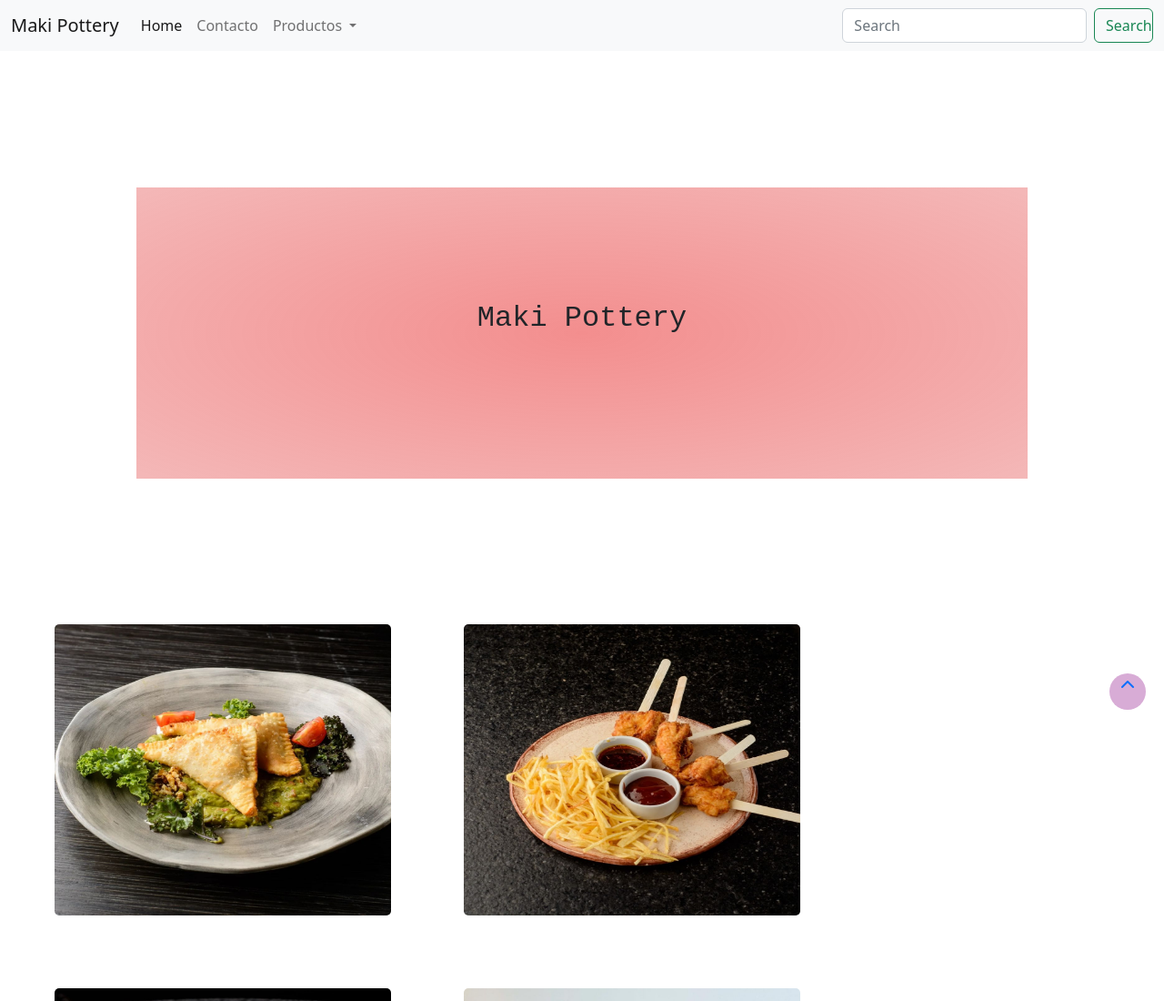
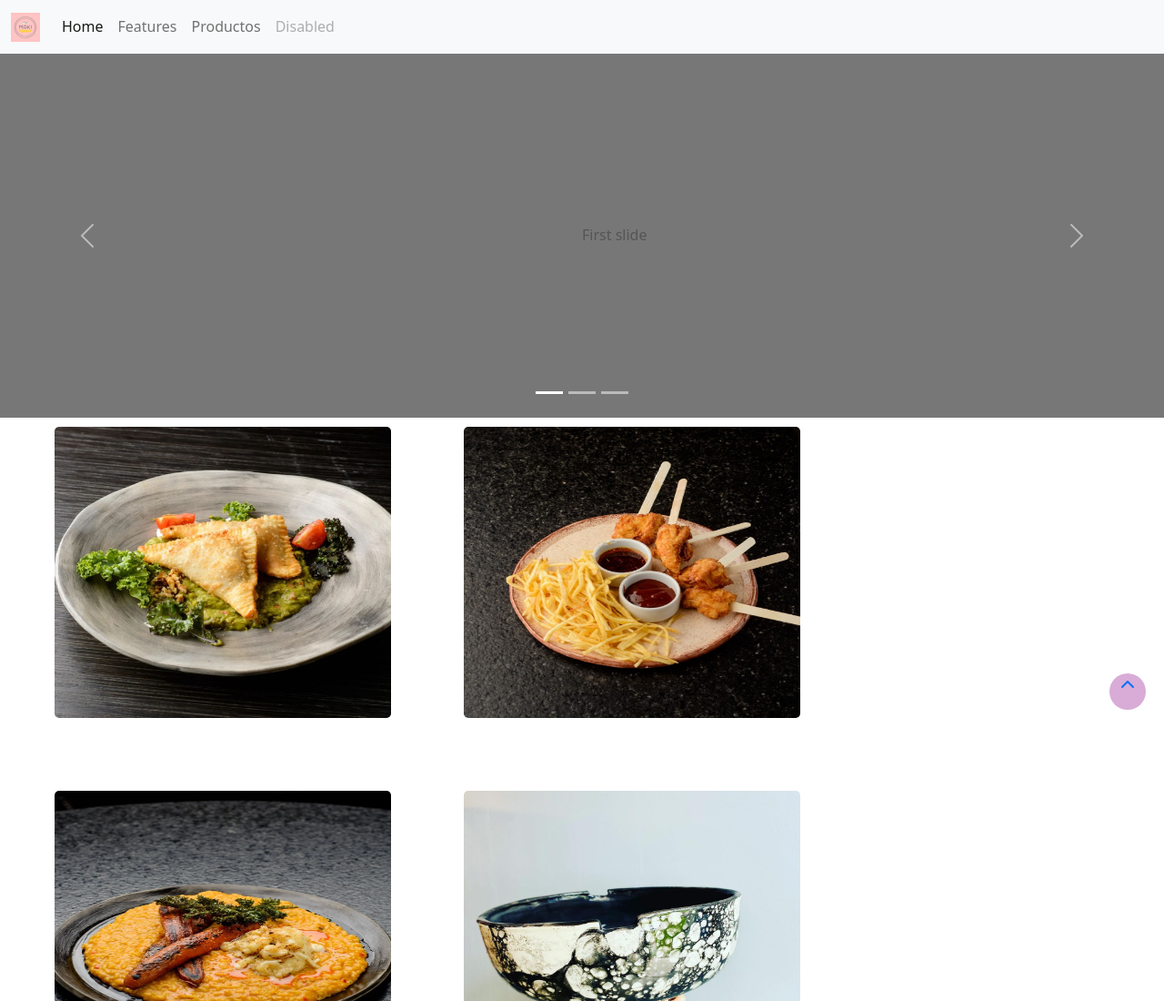
Before and after one commit to juanchigiorgi/Maki-Pottery, a plain HTML site: page index.html in a window 1280 px wide. Shown: the top 1100 px of the page at 91% size. Drawn offline with nearby package versions, Linux system fonts and the light colour scheme.

Commit message:
tercera edicion

```diff
--- a/index.html
+++ b/index.html
@@ -21,50 +21,70 @@
   </head>
 
 <body>
-    <main></main>
-
-
+  <main>
 
     <!--Nav-->
 
-
-    <nav class="navbar navbar-expand-lg bg-light" style="background-color: #fde3fd;">
+    <header>
+      <nav class="navbar navbar-expand-lg bg-light">
         <div class="container-fluid">
-          <a class="navbar-brand" href="#">Maki Pottery</a>
-          <button class="navbar-toggler" type="button" data-bs-toggle="collapse" data-bs-target="#navbarSupportedContent" aria-controls="navbarSupportedContent" aria-expanded="false" aria-label="Toggle navigation">
+          <a class="navbar-brand" href="index.html"><img src="img/logito.ico" alt="logo"></a>
+          <button class="navbar-toggler" type="button" data-bs-toggle="collapse" data-bs-target="#navbarNav" aria-controls="navbarNav" aria-expanded="false" aria-label="Toggle navigation">
             <span class="navbar-toggler-icon"></span>
           </button>
-          <div class="collapse navbar-collapse" id="navbarSupportedContent">
-            <ul class="navbar-nav me-auto mb-2 mb-lg-0">
+          <div class="collapse navbar-collapse" id="navbarNav">
+            <ul class="navbar-nav">
               <li class="nav-item">
-                <a class="nav-link active" aria-current="page" href="#">Home</a>
+                <a class="nav-link active" aria-current="page" href="index.html">Home</a>
               </li>
               <li class="nav-item">
-                <a class="nav-link" href="#">Contacto</a>
+                <a class="nav-link" href="#">Features</a>
               </li>
-              <li class="nav-item dropdown">
-                <a class="nav-link dropdown-toggle" href="productos.html" id="navbarDropdown" role="button" data-bs-toggle="dropdown" aria-expanded="false">
-                  Productos
-                </a>
-                <ul class="dropdown-menu" aria-labelledby="navbarDropdown">
-                  <li><a class="dropdown-item" href="#">Cuencos</a></li>
-                  <li><a class="dropdown-item" href="#">Tazas</a></li>
-                  <li><hr class="dropdown-divider"></li>
-                  <li><a class="dropdown-item" href="#">Bowls</a></li>
-                </ul>
+              <li class="nav-item">
+                <a class="nav-link" href="productos.html">Productos</a>
+              </li>
+              <li class="nav-item">
+                <a class="nav-link disabled">Disabled</a>
               </li>
             </ul>
-            <form class="d-flex" role="search">
-              <input class="form-control me-2" type="search" placeholder="Search" aria-label="Search">
-              <button class="btn btn-outline-success" type="submit">Search</button>
-            </form>
           </div>
         </div>
-    </nav>
+      </nav>
+    </header>
+
 
     <section> <!--Section 2 banner-->
 
-        <div class="banner animate__animated animate__bounceInDown"><p class="banner-maki">Maki Pottery</p> </div>
+      <div id="carouselExampleIndicators" class="carousel slide" data-bs-ride="true">
+        <div class="carousel-indicators">
+          <button type="button" data-bs-target="#carouselExampleIndicators" data-bs-slide-to="0" class="active" aria-current="true" aria-label="Slide 1"></button>
+          <button type="button" data-bs-target="#carouselExampleIndicators" data-bs-slide-to="1" aria-label="Slide 2"></button>
+          <button type="button" data-bs-target="#carouselExampleIndicators" data-bs-slide-to="2" aria-label="Slide 3"></button>
+        </div>
+        <div class="carousel-inner">
+          <div class="carousel-item active">
+            <svg class="bd-placeholder-img bd-placeholder-img-lg d-block w-100" width="800" height="400" xmlns="http://www.w3.org/2000/svg" role="img" aria-label="Placeholder: First slide" preserveAspectRatio="xMidYMid slice" focusable="false"><title>Placeholder</title><rect width="100%" height="100%" fill="#777"></rect><text x="50%" y="50%" fill="#555" dy=".3em">First slide</text></svg>
+
+          </div>
+          <div class="carousel-item">
+            <svg class="bd-placeholder-img bd-placeholder-img-lg d-block w-100" width="800" height="400" xmlns="http://www.w3.org/2000/svg" role="img" aria-label="Placeholder: Second slide" preserveAspectRatio="xMidYMid slice" focusable="false"><title>Placeholder</title><rect width="100%" height="100%" fill="#666"></rect><text x="50%" y="50%" fill="#444" dy=".3em">Second slide</text></svg>
+
+          </div>
+          <div class="carousel-item">
+            <svg class="bd-placeholder-img bd-placeholder-img-lg d-block w-100" width="800" height="400" xmlns="http://www.w3.org/2000/svg" role="img" aria-label="Placeholder: Third slide" preserveAspectRatio="xMidYMid slice" focusable="false">  <rect width="100%" height="100%" fill="#555"></rect><text x="50%" y="50%" fill="#333" dy=".3em">Third slide</text> <img src="img/anahorno.jpg"> </svg>
+
+          </div>
+        </div>
+        <button class="carousel-control-prev" type="button" data-bs-target="#carouselExampleIndicators" data-bs-slide="prev">
+          <span class="carousel-control-prev-icon" aria-hidden="true"></span>
+          <span class="visually-hidden">Previous</span>
+        </button>
+        <button class="carousel-control-next" type="button" data-bs-target="#carouselExampleIndicators" data-bs-slide="next">
+          <span class="carousel-control-next-icon" aria-hidden="true"></span>
+          <span class="visually-hidden">Next</span>
+        </button>
+      </div>
+
 
     </section>
 
@@ -99,7 +119,7 @@
 
     <!--Script de boot-->
     <script src="https://cdn.jsdelivr.net/npm/bootstrap@5.2.0-beta1/dist/js/bootstrap.bundle.min.js" integrity="sha384-pprn3073KE6tl6bjs2QrFaJGz5/SUsLqktiwsUTF55Jfv3qYSDhgCecCxMW52nD2" crossorigin="anonymous"></script>
-
+  </main>
 </body>
 
     <footer>
```
Also changed, not shown: productos.html (+49 -30 lines).
